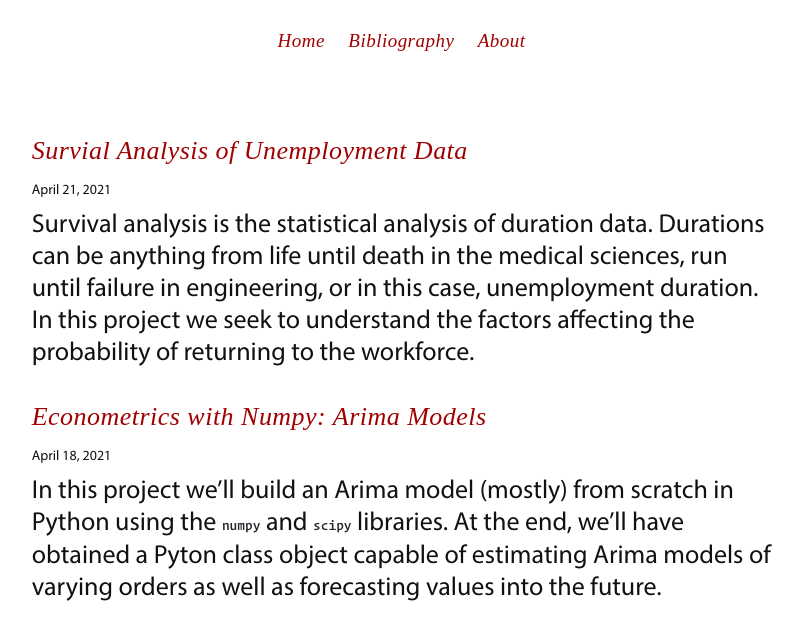
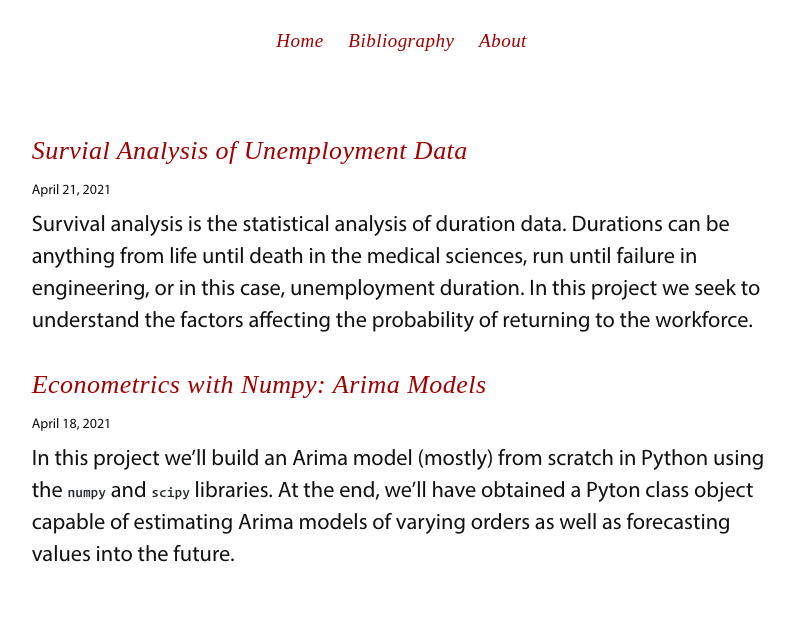
Before and after one commit to mhoirup/mhoirup.github.io, a Jekyll site: the page built from index.html, in a window 1280 px wide. Shown: the top 640 px of the page, without its empty margins (240-1043 px from the left). Built offline with Jekyll 4.4.1, drawn with Linux system fonts in a browser that asks for light colours.

Commit message:
adjust font sizes

```diff
--- a/css/tufte.scss
+++ b/css/tufte.scss
@@ -23,6 +23,7 @@ html, body {
 
 html {
     text-align: baseline;
+    font-size: 11px;
     -webkit-font-smoothing: antialiased;
     -moz-osx-font-smoothing: grayscale;
 }
@@ -33,6 +34,8 @@ html {
 @media screen and (min-width: 1100px){ html{ font-size: 15px; } }
 @media screen and (min-width: 1200px){ html{ font-size: 16px; } }
 @media screen and (min-width: 1300px){ html{ font-size: 17px; } }
+
+p, ol, ul { font-size: 1.4rem; }
 
 body {
     width: 85%;
```
